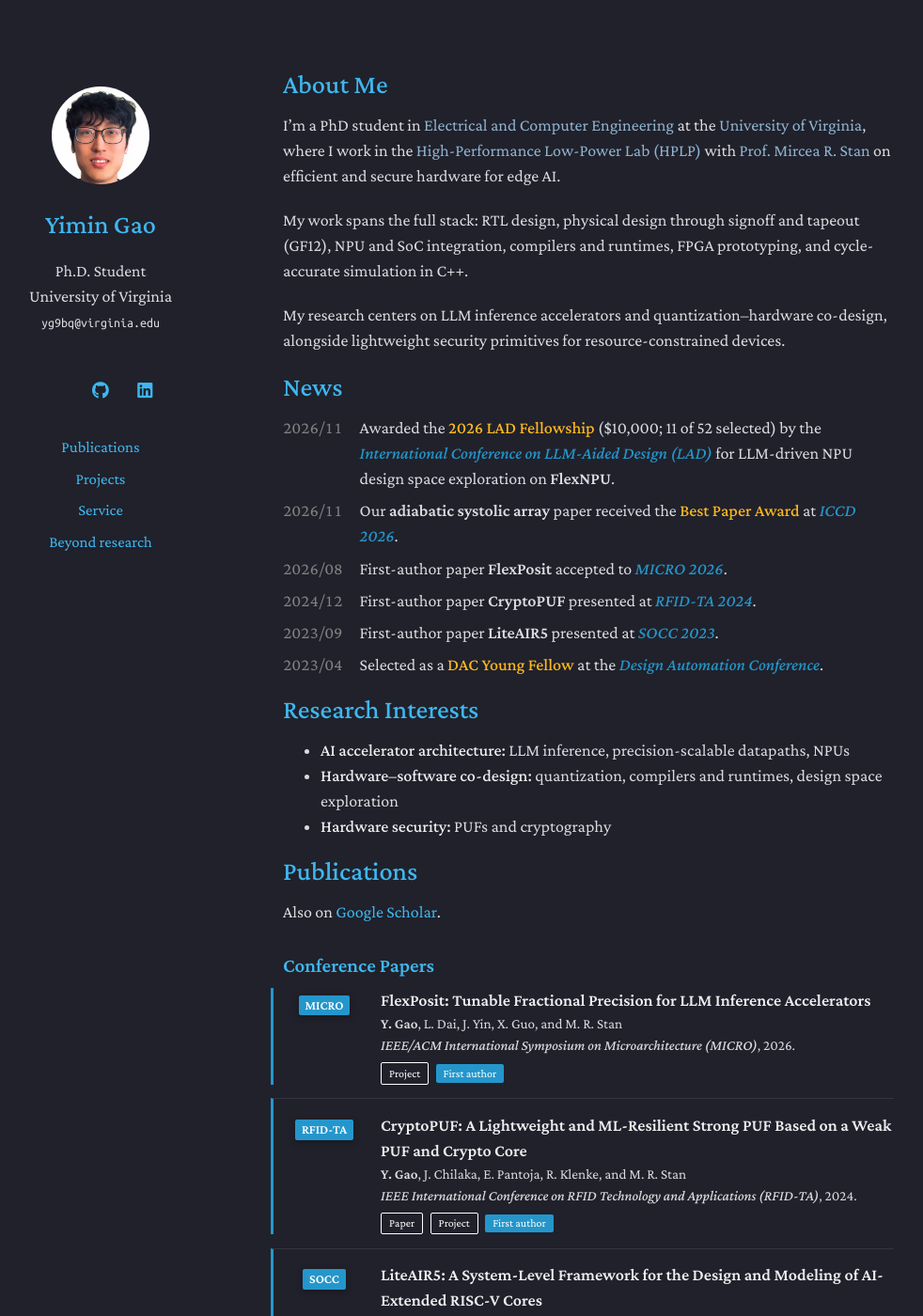
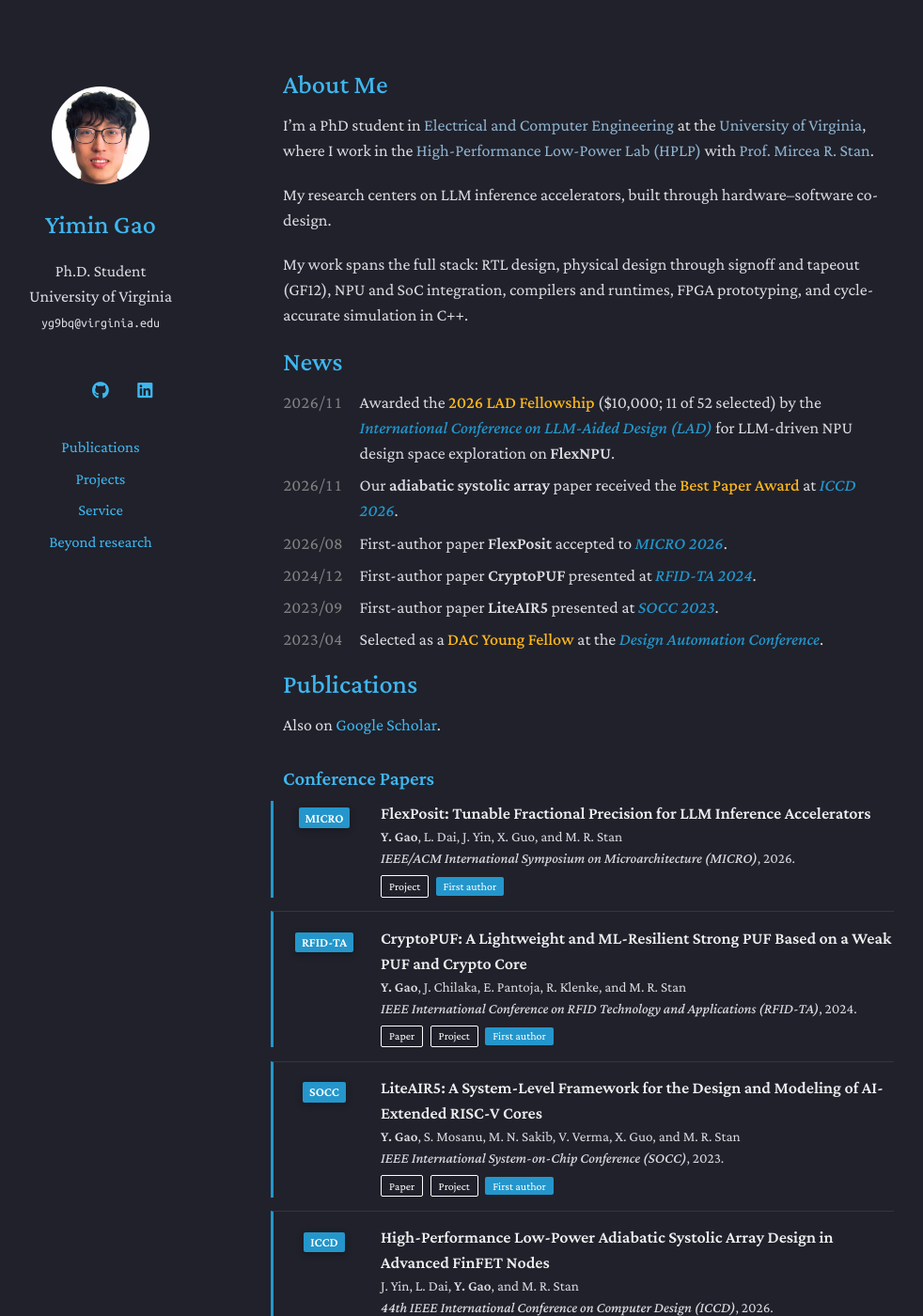
Before and after one commit to YiminGao0113/YiminGao0113.github.io, a Jekyll site: the page built from _pages/about.md, in a window 1280 px wide and 1400 px high. Shown: the whole window at 94% size, without its empty margins (169-1151 px from the left). Built offline with Jekyll 4.4.1, drawn with Linux system fonts in a browser that asks for light colours; a style sheet for code colours, icons or effects is not loaded; our own code applies the rules of GitHub Pages for plain Markdown files.

Commit message:
About: drop Research Interests, center bio on LLM inference accelerators

```diff
--- a/_pages/about.md
+++ b/_pages/about.md
@@ -11,11 +11,11 @@ redirect_from:
 
 <div class="bio" markdown="1">
 
-I'm a PhD student in [Electrical and Computer Engineering](https://engineering.virginia.edu/departments/electrical-and-computer-engineering) at the [University of Virginia](https://www.virginia.edu/), where I work in the [High-Performance Low-Power Lab (HPLP)](https://engineering.virginia.edu/labs-groups/high-performance-low-power-lab) with [Prof. Mircea R. Stan](https://engineering.virginia.edu/faculty/mircea-r-stan) on efficient and secure hardware for edge AI.
+I'm a PhD student in [Electrical and Computer Engineering](https://engineering.virginia.edu/departments/electrical-and-computer-engineering) at the [University of Virginia](https://www.virginia.edu/), where I work in the [High-Performance Low-Power Lab (HPLP)](https://engineering.virginia.edu/labs-groups/high-performance-low-power-lab) with [Prof. Mircea R. Stan](https://engineering.virginia.edu/faculty/mircea-r-stan).
+
+My research centers on LLM inference accelerators, built through hardware–software co-design.
 
 My work spans the full stack: RTL design, physical design through signoff and tapeout (GF12), NPU and SoC integration, compilers and runtimes, FPGA prototyping, and cycle-accurate simulation in C++.
-
-My research centers on LLM inference accelerators and quantization–hardware co-design, alongside lightweight security primitives for resource-constrained devices.
 
 </div>
 
@@ -27,12 +27,6 @@ My research centers on LLM inference accelerators and quantization–hardware co
   <li><span class="news-date">{{ item.date }}</span> <span class="news-text">{{ text }}</span></li>
 {% endfor %}
 </ul>
-
-## Research Interests
-
-- **AI accelerator architecture:** LLM inference, precision-scalable datapaths, NPUs
-- **Hardware–software co-design:** quantization, compilers and runtimes, design space exploration
-- **Hardware security:** PUFs and cryptography
 
 {% include publications.html %}
 
```
